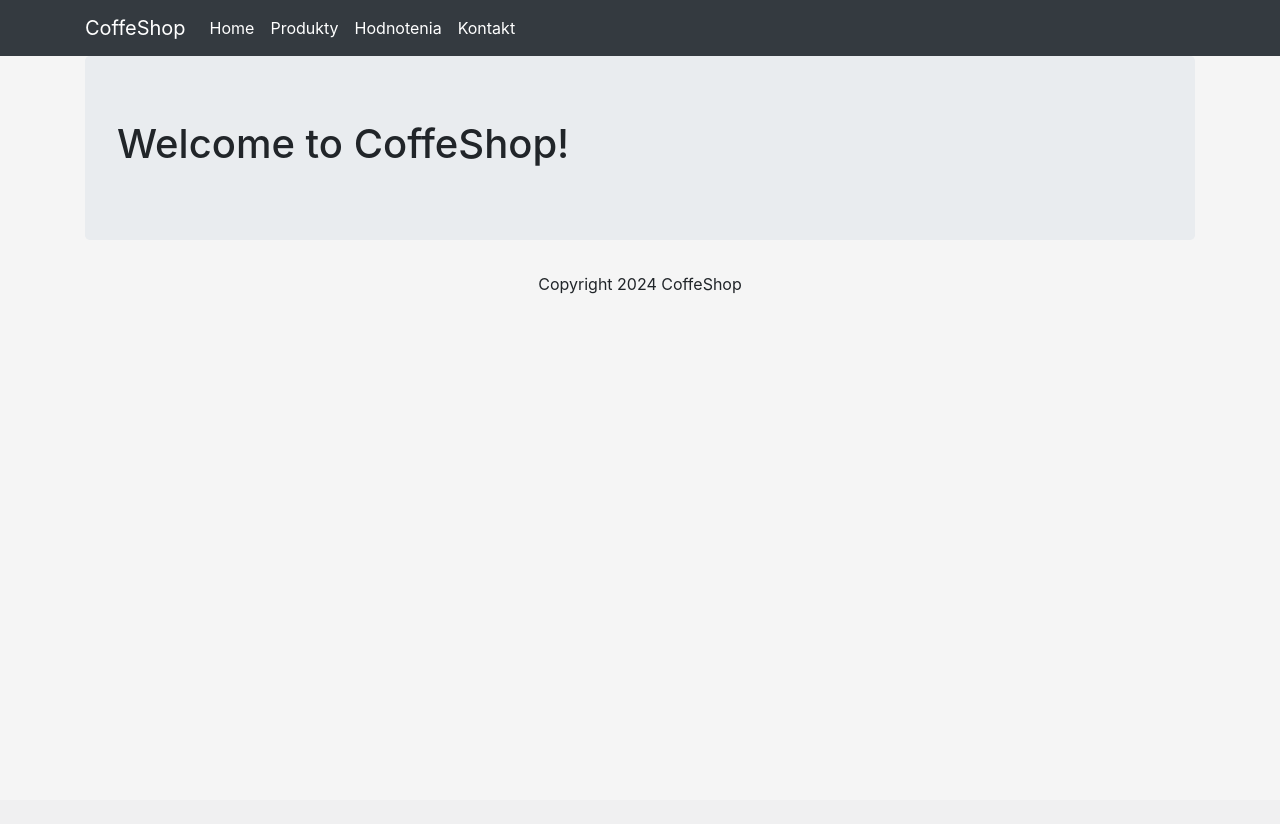
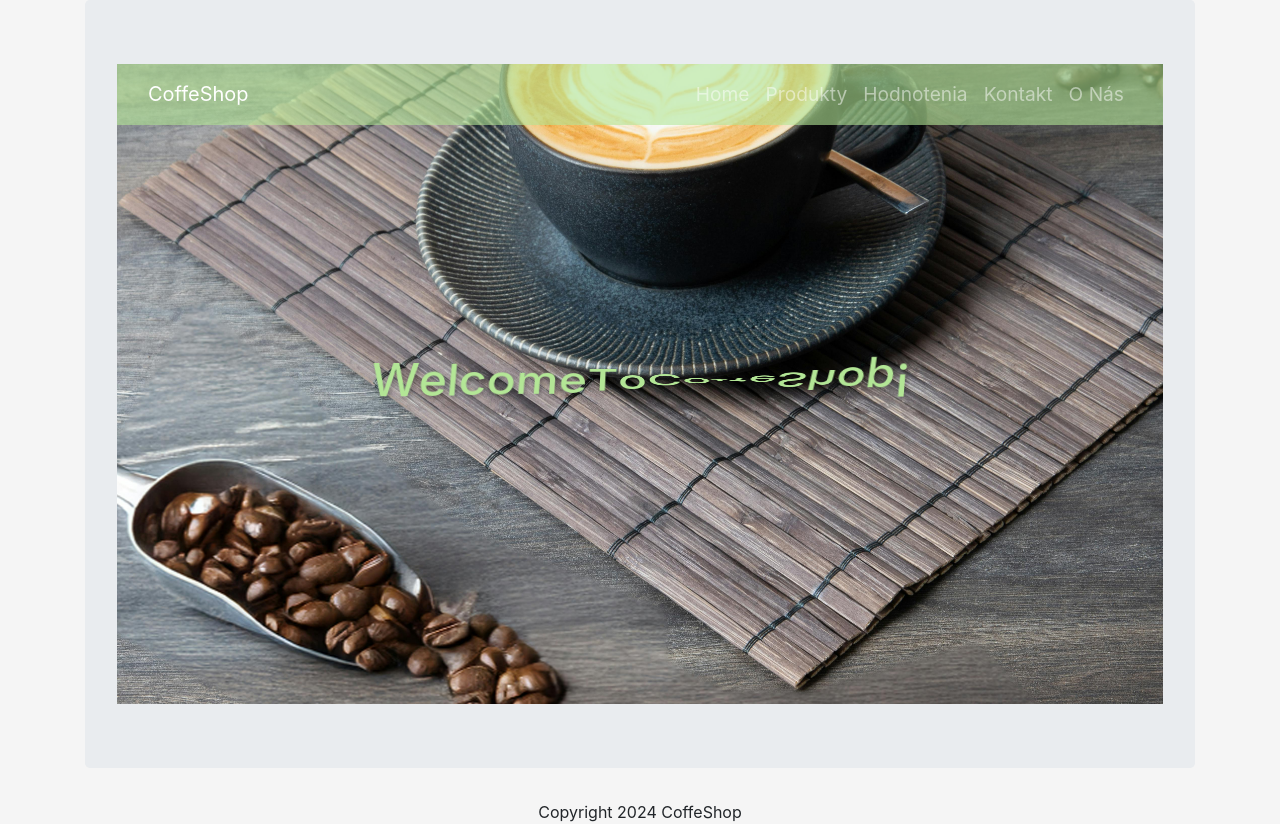
Before and after one commit to David987459/pythonProjectCoffee, a Django app: page / in a window 1280 px wide. Before the commit the page ends 294 px from the top, so only its background shows below. Run offline with Django 4.2, Linux system fonts and the light colour scheme; some libraries are stand-ins or nearby versions.

Commit message:
Produkty button, home page,about_us.html

```diff
--- a/ProjectCoffee/settings.py
+++ b/ProjectCoffee/settings.py
@@ -120,6 +120,8 @@ USE_TZ = True
 # https://docs.djangoproject.com/en/4.1/howto/static-files/
 
 STATIC_URL = 'static/'
+STATICFILES_DIRS = [BASE_DIR / "static"]
+
 
 # Default primary key field type
 # https://docs.djangoproject.com/en/4.1/ref/settings/#default-auto-field
--- a/ProjectCoffee/urls.py
+++ b/ProjectCoffee/urls.py
@@ -16,7 +16,9 @@ Including another URLconf
 from django.contrib import admin
 from django.urls import path
 
+import viewer
 from orders.views import order_summary, create_order
+from viewer import views
 from viewer.views import *
 
 urlpatterns = [
@@ -26,4 +28,5 @@ urlpatterns = [
     path('create/', create_order, name='create_order'),
     path('summary/',order_summary, name='order_summary'),
     path('products/', products, name='products'),
+    path('about_us/',views.about_us, name='about_us'),
 ]
--- a/templates/nav.html
+++ b/templates/nav.html
@@ -1,6 +1,8 @@
-<nav class="navbar navbar-expand-lg navbar-dark bg-dark">
+<!--
+<nav class="navbar navbar-expand-lg navbar-dark"
+     style="background-color: #45a049;">
     <div class="container fixed">
-        <a class="navbar-brand" href="{% url 'home' %}">CoffeShop</a>
+        <a class="navbar-brand" href="{% url 'home' %}" style="color: #555;">CoffeShop</a>
         <button
                 class="navbar-toggler" type="button"
                 data-toggle="collapse" data-target="#navbarNavAltMarkup"
@@ -10,14 +12,14 @@
 
         <div class="collapse navbar-collapse" id="navbarNavAltMarkup">
             <div class="navbar-nav">
-                <a class="nav-item nav-link active" href="{% url 'home' %}">
+                <a class="nav-item nav-link active" href="{% url 'home' %}" style="color: #555;">
                     Home
                 </a>
-                <a class="nav-item nav-link active" href="">Produkty</a>
-                <a class="nav-item nav-link active" href="">Hodnotenia</a>
-                <a class="nav-item nav-link active" href="">Kontakt</a>
+                <a class="nav-item nav-link active" href="{% url 'products' %}" style="color: #555;">Produkty</a>
+                <a class="nav-item nav-link active" href="" style="color: #555;">Hodnotenia</a>
+                <a class="nav-item nav-link active" href="" style="color: #555;">Kontakt</a>
             </div>
         </div>
-
     </div>
 </nav>
+-->
--- a/viewer/templates/home.html
+++ b/viewer/templates/home.html
@@ -1,7 +1,81 @@
 {% extends "base.html" %}
+{% load static %}
 
 {% block content %}
+<div class="hero" style="background-image: url('{% static "images/pexels-emine-gizem-dokuzlar-806264421-23996359.jpg" %}');">
+    <nav class="navbar navbar-expand-lg navbar-dark" style="background-color: rgba(179, 230, 150, 0.6);;">
+        <div class="container">
+            <a class="navbar-brand" href="{% url 'home' %}">CoffeShop</a>
+            <button class="navbar-toggler" type="button" data-toggle="collapse" data-target="#navbarNav">
+                <span class="navbar-toggler-icon"></span>
+            </button>
+            <div class="collapse navbar-collapse" id="navbarNav">
+                <ul class="navbar-nav ml-auto">
+                    <li class="nav-item"><a class="nav-link" href="{% url 'home' %}">Home</a></li>
+                    <li class="nav-item"><a class="nav-link" href="{% url 'products' %}">Produkty</a></li>
+                    <li class="nav-item"><a class="nav-link" href="">Hodnotenia</a></li>
+                    <li class="nav-item"><a class="nav-link" href="">Kontakt</a></li>
+                    <li class="nav-item"><a class="nav-link" href="{% url 'about_us' %}">O Nás</a></li>
 
-<h1>Welcome to CoffeShop!</h1>
+                </ul>
+            </div>
+        </div>
+    </nav>
+    <h1 class="three-d-rotate">Welcome To CoffeShop!</h1>
+</div>
 
+<style>
+    .hero {
+        background-size: cover;
+        background-position: center;
+        height: 80vh;
+        display: flex;
+        flex-direction: column;
+        justify-content: center;
+        align-items: center;
+        text-align: center;
+        position: relative;
+    }
+
+    .navbar {
+        width: 100%;
+        position: absolute;
+        top: 0;
+        left: 0;
+        background: rgba(0, 0, 0, 0.5);
+        font-size: 1.2em; /* Nagyobb betűméret */
+    }
+
+    .three-d-rotate {
+        color: #b3e696;
+        display: inline-block;
+        perspective: 1000px;
+        font-size: 3em; /* Nagyobb betűméret */
+    }
+
+    .three-d-rotate span {
+        display: inline-block;
+        text-shadow: 2px 2px 5px rgba(0, 0, 0, 0.3);
+        animation: rotate 10s forwards;
+        transform-style: preserve-3d;
+        animation-delay: calc(var(--i) * 0.1s);
+    }
+
+    @keyframes rotate {
+        0%, 100% {
+            transform: rotateX(0deg);
+        }
+        50% {
+            transform: rotateX(360deg);
+        }
+    }
+</style>
+
+<script>
+    document.querySelectorAll('.three-d-rotate').forEach(el => {
+        el.innerHTML = el.textContent.split('').map((char, i) =>
+            `<span style="--i:${i}">${char}</span>`
+        ).join('');
+    });
+</script>
 {% endblock %}
--- a/viewer/views.py
+++ b/viewer/views.py
@@ -13,3 +13,6 @@ def home(request):
 
 def products(request):
     return render(request, 'products.html', {'products': Product.objects.all()})
+
+def about_us(request):
+    return render(request, 'about_us.html')
```
Also changed, not shown: viewer/templates/about_us.html (added, +57 -0 lines), static/images/milo-miloezger-rKYRJu0n06Y-unsplash.jpg (added), static/images/pexels-emine-gizem-dokuzlar-806264421-23996359.jpg (added).
